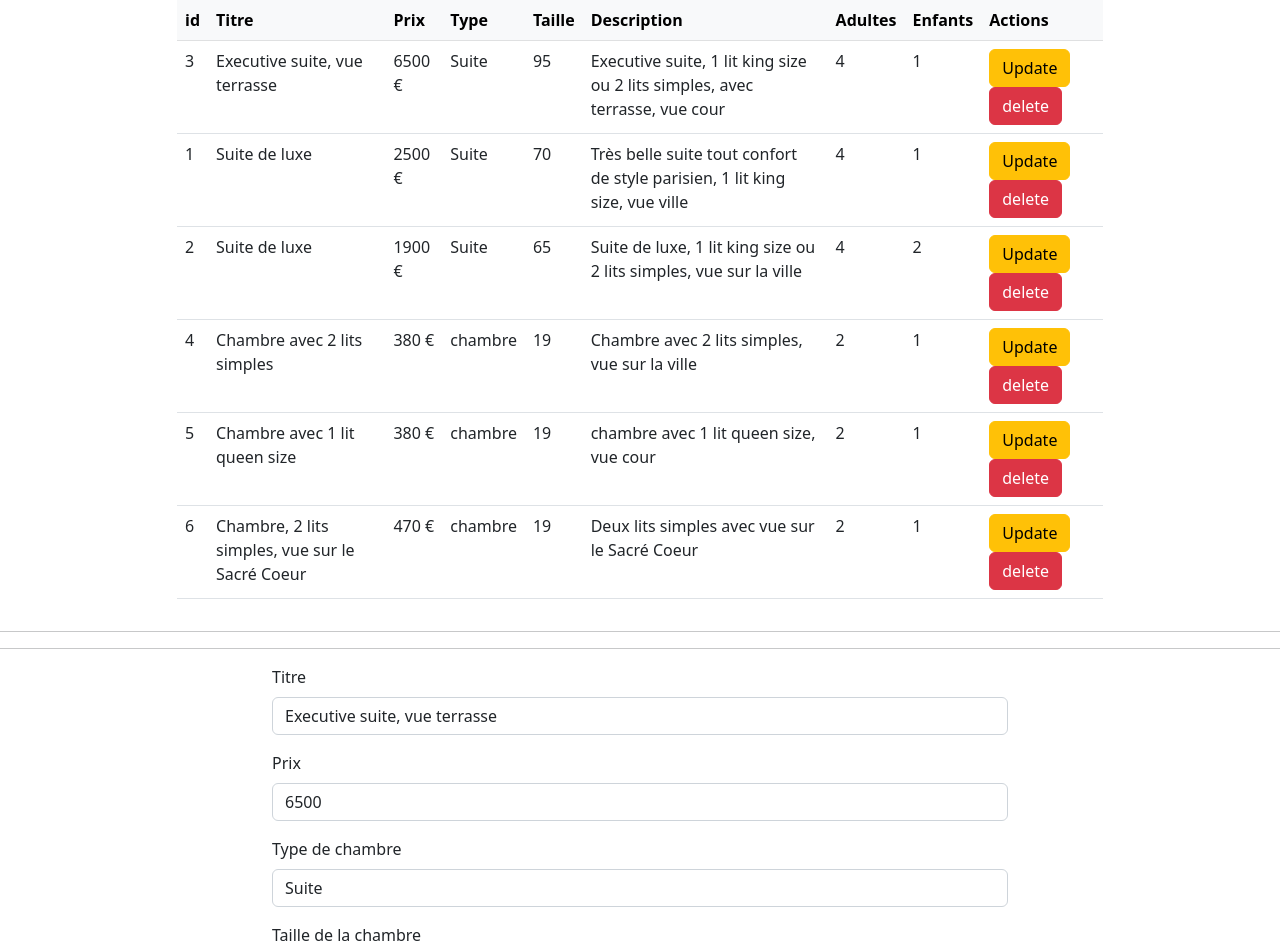
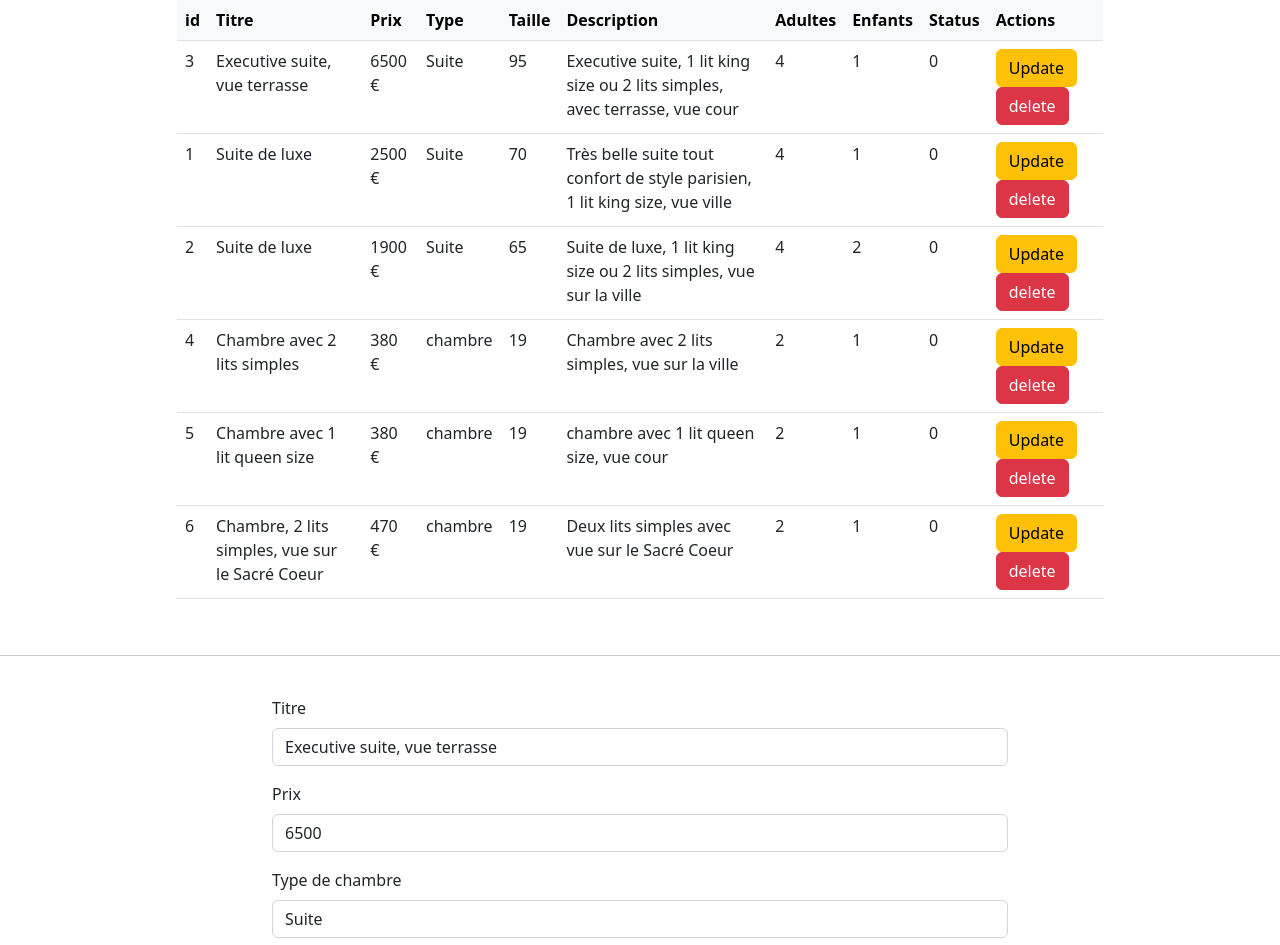
Before and after one commit to ThomasBaudon/test-MVC-tb, a PHP site: page /Views/roomPage.php?action=update&id_room=3 in a window 1280 px wide. Shown: the top 945 px of the page. Run offline with PHP 8.4, Linux system fonts and the light colour scheme; data comes from the database, SQL or seed files in the repository.

Commit message:
update ok

```diff
--- a/Models/RoomManager.php
+++ b/Models/RoomManager.php
@@ -31,14 +31,6 @@ class RoomManager{
         return $getIdRoom;
     }
 
-    public function updateRoom()
-    {
-        $updateRoom = $this->dataBase;
-        if(!empty($_POST))
-        {
-            $reqUpdate = $updateRoom->query("UPDATE room SET title_room = '$_POST[title_room]', price_room = '$_POST[price_room]', type_chambre = '$_POST[type_chambre]', size = '$_POST[size], description = '$_POST[description], adults = '$_POST[adults],  children = '$_POST[children], status = '$_POST[status]'");
-        }
-    }
 
     public function deleteRoom()
     {
@@ -61,6 +53,26 @@ class RoomManager{
         $req->bindValue(':children',  $_POST['children'], PDO::PARAM_INT);
         $req->bindValue(':status',  $_POST['status'], PDO::PARAM_INT);
         $req->execute();
+    }
+
+    public function updateRoom()
+    {
+        // $updateRoom = $this->dataBase;
+
+        $reqUpdate = $this->dataBase->prepare("UPDATE room SET title_room = :title_room , price_room = :price_room, type_chambre = :type_chambre, size = :size, description = :description, adults = :adults,  children = :children, status = :status WHERE id_room = $_GET[id_room]");
+
+        $reqUpdate->bindValue(':title_room', $_POST['title_room'], PDO::PARAM_STR);
+        $reqUpdate->bindValue(':price_room',  $_POST['price_room'], PDO::PARAM_STR);
+        $reqUpdate->bindValue(':type_chambre',  $_POST['type_chambre'], PDO::PARAM_STR);
+        $reqUpdate->bindValue(':size',  $_POST['size'], PDO::PARAM_STR);
+        $reqUpdate->bindValue(':description',  $_POST['description'], PDO::PARAM_STR);
+        $reqUpdate->bindValue(':adults',  $_POST['adults'], PDO::PARAM_INT);
+        $reqUpdate->bindValue(':children',  $_POST['children'], PDO::PARAM_INT);
+        $reqUpdate->bindValue(':status',  $_POST['status'], PDO::PARAM_INT);
+        $reqUpdate->execute();
+
+        header('location:roomPage.php ');
+
     }
 
 }
--- a/Views/roomPage.php
+++ b/Views/roomPage.php
@@ -7,24 +7,15 @@ require_once('../Models/RoomManager.php');
 $room = new RoomManager($pdo);
 $success = "";
 
-/* POST ROOM */
-if(!empty($_POST)){
-    $adRoom = new Room(
-        [
-        'title_room' => $_POST['title_room'],
-        'price_room' => $_POST['price_room'],
-        'type_chambre' => $_POST['type_chambre'],
-        'size' => $_POST['size'],
-        'description' => $_POST['description'],
-        'adults' => $_POST['adults'],
-        'children' => $_POST['children']
-        ]
-    );
-
-    $room->insertRoom($adRoom);
-    $success = '<div class="alert alert-success" role="alert">L\'utilisateur a bien été enregistré</div>';
-};
-
+$id_room ="";
+$title_room ="";
+$price_room ="";
+$type_chambre ="";
+$size ="";
+$description ="";
+$adults ="";
+$children ="";
+$status ="";
 
 /* DELETE ROOM */
 if(isset($_GET['action']) && $_GET['action'] == 'delete'){
@@ -34,14 +25,48 @@ if(isset($_GET['action']) && $_GET['action'] == 'delete'){
 
 /* UPDATE ROOM */
 if(isset($_GET['action']) && $_GET['action'] == 'update'){
+
     $idRoom = $room->getRoomById();
     $detailRoom = $idRoom->fetch(PDO::FETCH_ASSOC);
 
-    if($_POST){
+
+    $id_room = (isset($detailRoom['id_room'])) ? $detailRoom['id_room'] : "" ;
+    $title_room = (isset($detailRoom['title_room'])) ? $detailRoom['title_room'] : "" ;
+    $price_room = (isset($detailRoom['price_room'])) ? $detailRoom['price_room'] : "" ;
+    $type_chambre = (isset($detailRoom['type_chambre'])) ? $detailRoom['type_chambre'] : "" ;
+    $size = (isset($detailRoom['size'])) ? $detailRoom['size'] : "" ;
+    $description = (isset($detailRoom['description'])) ? $detailRoom['description'] : "" ;
+    $adults = (isset($detailRoom['adults'])) ? $detailRoom['adults'] : "" ;
+    $children = (isset($detailRoom['children'])) ? $detailRoom['children'] : "" ;
+    $status = (isset($detailRoom['status'])) ? $detailRoom['status'] : "" ;
+
+    if(!empty($_POST)){
         $room->updateRoom($room);
-        header('location:roomPage.php ');
+        $success = '<div class="alert alert-success" role="alert">La room a bioen été mise à jours</div>';
     }
+
 }
+
+/* POST ROOM */
+if(!empty($_POST) && !isset($_GET['action']) && $_GET['action'] == 'update'){
+    $adRoom = new Room(
+        [
+        'title_room' => $_POST['title_room'],
+        'price_room' => $_POST['price_room'],
+        'type_chambre' => $_POST['type_chambre'],
+        'size' => $_POST['size'],
+        'description' => $_POST['description'],
+        'adults' => $_POST['adults'],
+        'children' => $_POST['children'],
+        'status' => $_POST['status']
+        ]
+    );
+
+    $room->insertRoom($adRoom);
+    $success = '<div class="alert alert-success" role="alert">L\'utilisateur a bien été enregistré</div>';
+}
+
+
 
 ?>
 
@@ -57,6 +82,7 @@ if(isset($_GET['action']) && $_GET['action'] == 'update'){
 </head>
 <body>
 
+<!-- TABLE ROOMS -->
 <div class="container">
     <div class="row justify-content-center">
         <div class="col-10 table-responsive">
@@ -74,6 +100,7 @@ if(isset($_GET['action']) && $_GET['action'] == 'update'){
                 <th scope="col">Description</th>
                 <th scope="col">Adultes</th>
                 <th scope="col">Enfants</th>
+                <th scope="col">Status</th>
                 <th scope="col">Actions</th>
             </thead>
 
@@ -91,6 +118,7 @@ if(isset($_GET['action']) && $_GET['action'] == 'update'){
                         <td> <?php echo $room['description']; ?></td>
                         <td> <?php echo $room['adults']; ?></td>
                         <td> <?php echo $room['children']; ?></td>
+                        <td> <?php echo $room['status']; ?></td>
                         <td>
 
                             <a href="<?php echo "?action=update&id_room=$room[id_room]"; ?>" class="btn btn-warning"> Update</a>
@@ -108,9 +136,11 @@ if(isset($_GET['action']) && $_GET['action'] == 'update'){
     </div>
 </div>
 
+<br>
 <hr>
-<hr>
+<br>
 
+<!-- FORM ROOMS -->
 <div class="container">
     <div class="row justify-content-center">
         <div class="col-8">
@@ -120,42 +150,42 @@ if(isset($_GET['action']) && $_GET['action'] == 'update'){
 
                 <div class="mb-3">
                     <label for="title_room" class="form-label">Titre</label>
-                    <input type="text" id="title_room" name="title_room" class="form-control" placeholder="Title" value="<?php echo $detailRoom['title_room'] ?> ">
+                    <input type="text" id="title_room" name="title_room" class="form-control" placeholder="Title" value="<?php echo $title_room ?>">
                 </div>
 
                 <div class="mb-3">
                     <label for="price_room" class="form-label">Prix</label>
-                    <input type="text" id="price_room" name="price_room" class="form-control" placeholder="Prix" value="<?php echo $detailRoom['price_room'] ?>">
+                    <input type="text" id="price_room" name="price_room" class="form-control" placeholder="Prix" value="<?php echo $price_room ?>">
                 </div>
 
                 <div class="mb-3">
                     <label for="type_chambre" class="form-label">Type de chambre</label>
-                    <input type="text" id="type_chambre" name="type_chambre" class="form-control" placeholder="Type de chambre" value="<?php echo $detailRoom['type_chambre'] ?> ">
+                    <input type="text" id="type_chambre" name="type_chambre" class="form-control" placeholder="Type de chambre" value="<?php echo $type_chambre ?>">
                 </div>
 
                 <div class="mb-3">
                     <label for="size" class="form-label">Taille de la chambre</label>
-                    <input type="text" id="size" name="size" class="form-control" placeholder="Taille de la chambre" value="<?php echo $detailRoom['size'] ?> ">
+                    <input type="text" id="size" name="size" class="form-control" placeholder="Taille de la chambre" value="<?php echo $size ?>">
                 </div>
 
                 <div class="mb-3">
                     <label for="description" class="form-label">Description de la chambre</label>
-                    <textarea type="text" id="description" name="description" class="form-control" placeholder="Description de la chambre"><?php echo $detailRoom['description'] ?></textarea>
+                    <textarea type="text" id="description" name="description" class="form-control" placeholder="Description de la chambre"><?php echo $description ?></textarea>
                 </div>
 
                 <div class="mb-3">
                     <label for="adults" class="form-label">Adults de la chambre</label>
-                    <input type="text" id="adults" name="adults" class="form-control" placeholder="Adults" value="<?php echo $detailRoom['adults'] ?> ">
+                    <input type="text" id="adults" name="adults" class="form-control" placeholder="Adults" value="<?php echo $adults ?>">
                 </div>
 
                 <div class="mb-3">
                     <label for="children" class="form-label">Children de la chambre</label>
-                    <input type="text" id="children" name="children" class="form-control" placeholder="Children" value="<?php echo $detailRoom['children'] ?> ">
+                    <input type="text" id="children" name="children" class="form-control" placeholder="Children" value="<?php echo $children ?>">
                 </div>
 
                 <div class="mb-3">
                     <label for="status" class="form-label">Statut de la chambre</label>
-                    <input type="text" id="status" name="status" class="form-control" placeholder="Status" value="<?php echo $detailRoom['status'] ?> ">
+                    <input type="text" id="status" name="status" class="form-control" placeholder="Status" value="<?php echo $status ?>">
                 </div>
 
                 <div class="mb-3">
--- a/index.php
+++ b/index.php
@@ -3,4 +3,8 @@ require_once('./Models/pdo.php');
 
 echo "Hello";
 
+define('ROOT', dirname(__DIR__));
+
+echo ROOT;
+
 ?>
```
